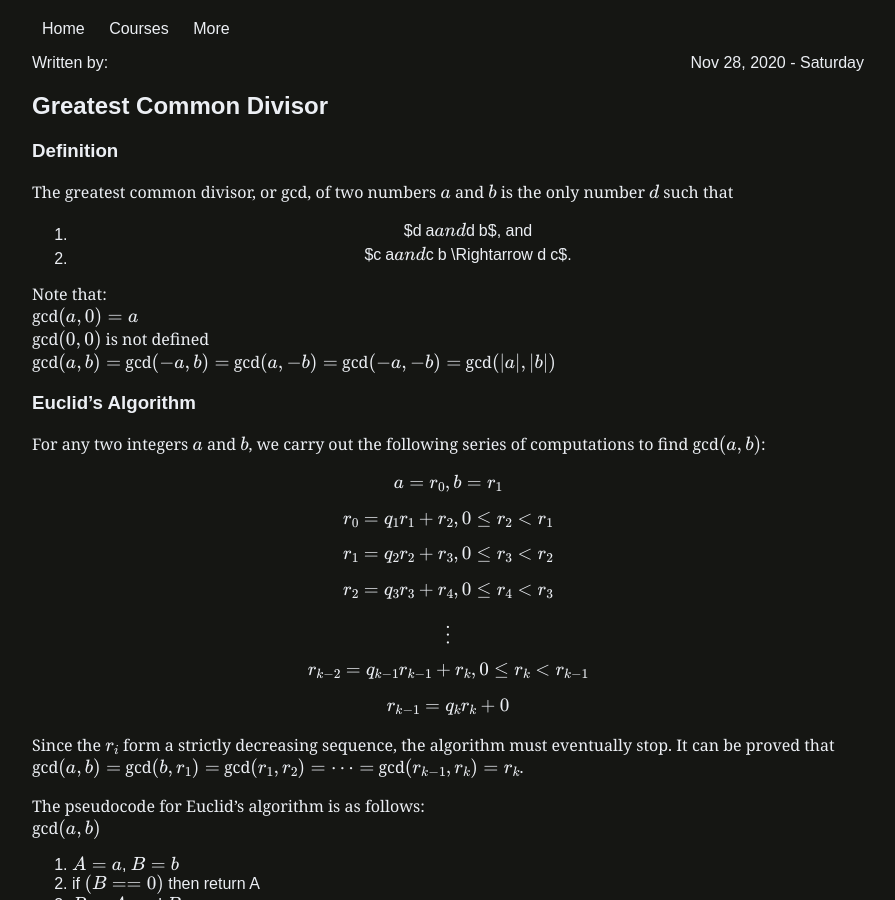
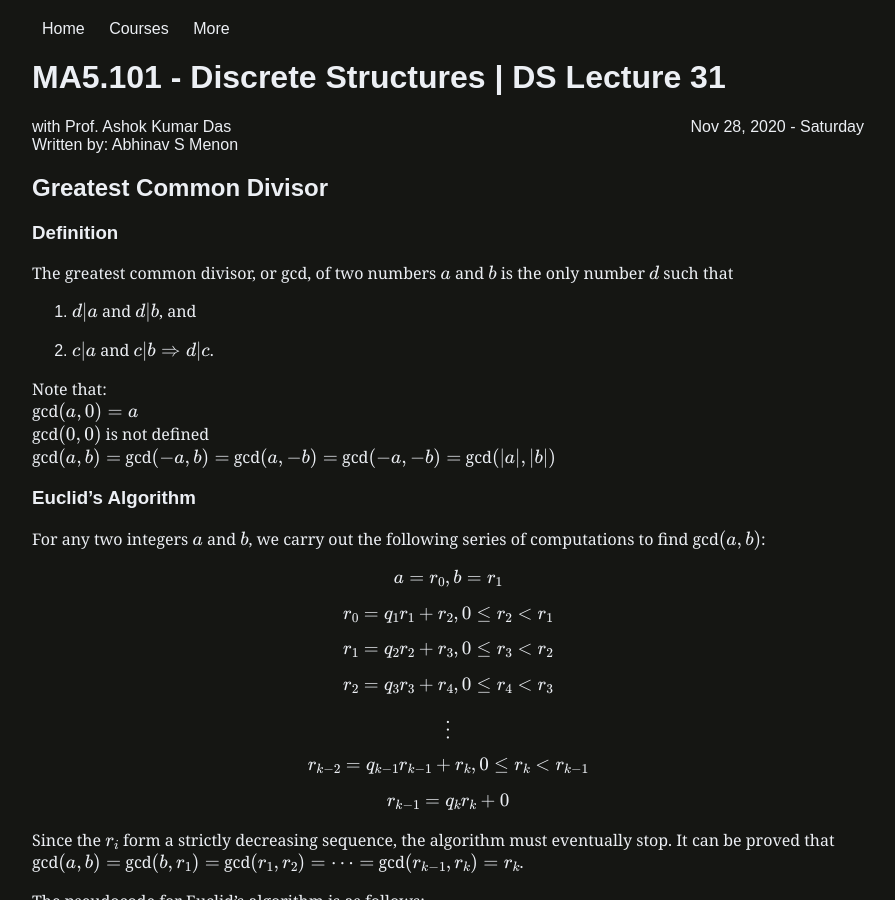
Before and after one commit to iiit-notebook/iiit-notebook.github.io, a Jekyll site: the page built from _posts/2020-11-28-ds-lecture-31.md, in a window 1280 px wide and 900 px high. Shown: the whole window, without its empty margins (192-1087 px from the left). Built offline with Jekyll 4.4.1, drawn with Linux system fonts in a browser that asks for light colours; formulas are drawn with MathJax 3; some of the changed text lies outside the part shown.

Commit message:
Fixed DS Lec31

```diff
--- a/_posts/2020-11-28-ds-lecture-31.md
+++ b/_posts/2020-11-28-ds-lecture-31.md
@@ -1,10 +1,17 @@
+---
+title: DS Lecture 31
+author: Abhinav S Menon
+code: ma5.101
+number: 31
+---
+
 ## Greatest Common Divisor
 ### Definition
 The greatest common divisor, or gcd, of two numbers $a$ and $b$ is the only number $d$ such that
 
-1. $d|a$ and $d|b$, and
+1. $d\|a$ and $d\|b$, and
 
-2. $c |a$ and $c|b \Rightarrow d|c$.
+2. $c\|a$ and $c\|b \Rightarrow d\|c$.
 
 Note that:
 gcd$(a,0) = a$
@@ -65,13 +72,15 @@ We claim that $s_i$ and $t_i$ are such that $r_i = as_i + bt_i$. This can be pro
 **Inductive Step.** Suppose that $r_i = as_i + bt_i$ holds for all $i < k$. Now,
 <div>
 $$r_{k} = r_{k-2} - q_{k-1}r_{k-1} = (as_{k-2} + bt{k-2}) - q_{k-1}(as_{k-1} + bt_{k-1})$$
-$$ = a(s_{k-2} -q_{k-1}s_{k-1}) + b(t_{k-2} - q_{k-1}t_{k-1}) = as_k + bt_k$$.
+$$ = a(s_{k-2} -q_{k-1}s_{k-1}) + b(t_{k-2} - q_{k-1}t_{k-1}) = as_k + bt_k$$
 </div>
 
 Hence, if $r_k =$ gcd$(a,b)$, then $s_k$ is the multiplicative inverse of $a$ mod $b$.
 
 The pseudocode for Euclid's extended algorithm is as follows:
-inverse(a,b)
+
+inverse$(a,b)$
+
 1. $A_1 = 1, A_2 = 0, A_3 = b$ and $B_1 = 0, B_2 = 1, B_3 = a$
 2. if $(B_3 == 0)$ then return error
 3. if $(B_3 == 1)$ then return $B_2$
@@ -81,7 +90,9 @@ inverse(a,b)
 7. $B_1 = R_1, B_2 = R_2, B_3 = R_3$
 8. return inverse($A_3,B_3$)
 
+
 At the end, $B_3 =$ gcd$(a,b)$, and $aB_2 + bA_2 = 1$.
+
 
 ## Polynomials over Rings
 ### Definition
```
